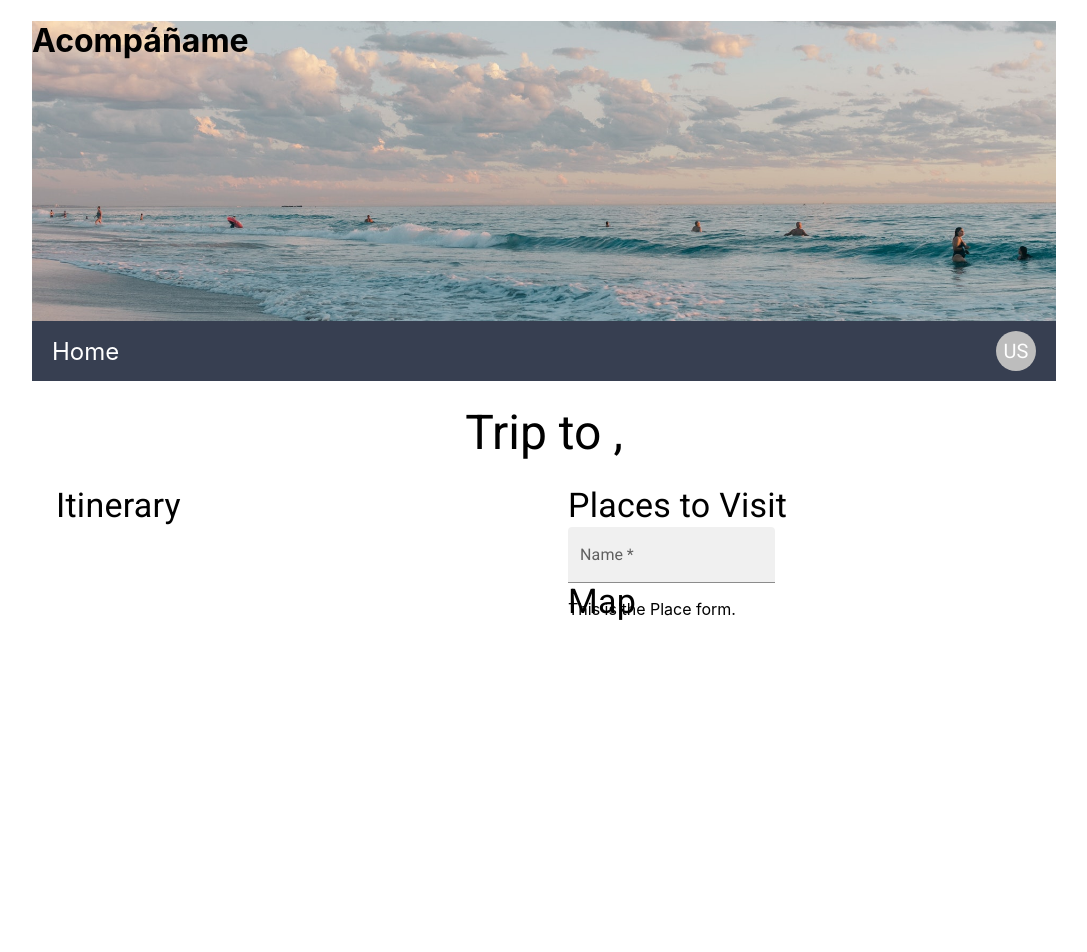
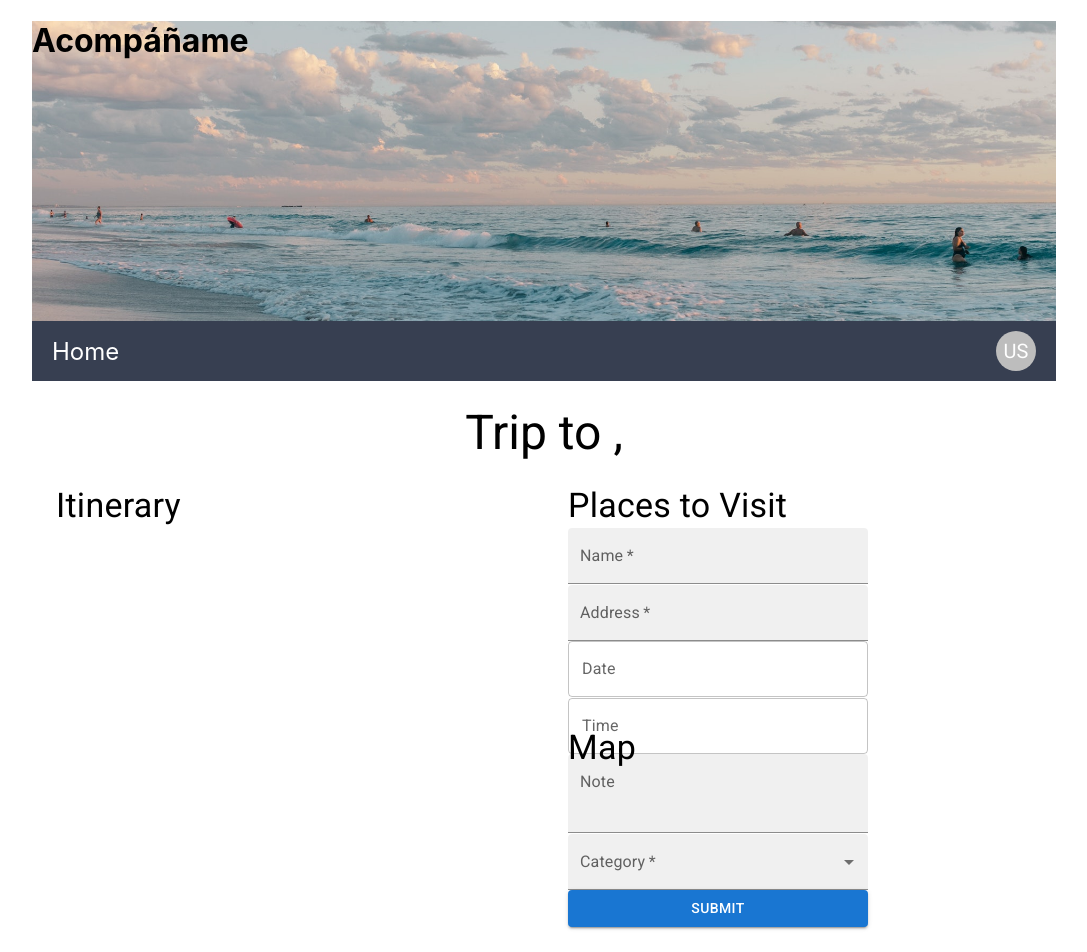
Before and after one commit to gibarra2/accompany-me-frontend, a React (Create React App) app in the folder frontend/: page /user/1/trip/1 in a window 1280 px wide. Shown: the top 952 px of the page, without its empty margins (96-1183 px from the left). Before the commit the page ends 800 px from the top, so only its background shows below. Built offline with nearby package versions, Linux system fonts and the light colour scheme; no server answers.

Commit message:
PlaceForm component resets and sends POST request after submission

```diff
--- a/frontend/src/Components/Trip Page Components/PlaceForm.js
+++ b/frontend/src/Components/Trip Page Components/PlaceForm.js
@@ -1,13 +1,26 @@
 import React, { useState } from 'react';
 import TextField from '@mui/material/TextField';
+import InputLabel from '@mui/material/InputLabel';
+import MenuItem from '@mui/material/MenuItem';
+import Select from '@mui/material/Select';
+import FormControl from '@mui/material/FormControl';
+import Button from '@mui/material/Button';
+import { AdapterDateFns } from '@mui/x-date-pickers/AdapterDateFns';
+import {
+  LocalizationProvider,
+  DatePicker,
+  TimePicker,
+} from '@mui/x-date-pickers';
+import format from 'date-fns/format';
 
-const PlaceForm = () => {
+const PlaceForm = ({ submitPlace }) => {
   const defaultState = {
     name: '',
     address: '',
-    date: '',
+    date: null,
+    time: null,
     note: '',
-    cateogry: '',
+    category: '',
   };
   const [formFields, setFormFields] = useState(defaultState);
 
@@ -15,9 +28,23 @@ const PlaceForm = () => {
     setFormFields({ ...formFields, [e.target.id]: e.target.value });
   };
 
+  const submitPlaceData = (event) => {
+    event.preventDefault();
+    let formattedDate = format(formFields.date, 'MM-dd-yyyy');
+    let formattedTime = format(formFields.time, 'HH:mm');
+
+    const requestBody = {
+      ...formFields,
+      date: formattedDate,
+      time: formattedTime,
+    };
+    submitPlace(requestBody);
+    setFormFields(defaultState);
+  };
+
   return (
     <>
-      <form>
+      <form className="new-place-form" onSubmit={submitPlaceData}>
         <TextField
           id="name"
           label="Name"
@@ -26,12 +53,62 @@ const PlaceForm = () => {
           onChange={handleChange}
           required
         />
+        <TextField
+          id="address"
+          label="Address"
+          variant="filled"
+          value={formFields.address}
+          onChange={handleChange}
+          required
+        />
+        <LocalizationProvider dateAdapter={AdapterDateFns}>
+          <DatePicker
+            label="Date"
+            value={formFields.date}
+            onChange={(newValue) => {
+              setFormFields({ ...formFields, date: newValue });
+            }}
+            renderInput={(params) => <TextField {...params} />}
+          />
+          <TimePicker
+            label="Time"
+            value={formFields.time}
+            onChange={(newValue) => {
+              setFormFields({ ...formFields, time: newValue });
+            }}
+            renderInput={(params) => <TextField {...params} />}
+          />
+        </LocalizationProvider>
+        <TextField
+          id="note"
+          label="Note"
+          variant="filled"
+          value={formFields.note}
+          onChange={handleChange}
+          multiline
+          rows={2}
+        />
+        <FormControl variant="filled" required>
+          <InputLabel id="category-label">Category</InputLabel>
+          <Select
+            labelId="category-label"
+            id="category"
+            value={formFields.category}
+            label="Category"
+            onChange={(e) =>
+              setFormFields({ ...formFields, category: e.target.value })
+            }
+          >
+            <MenuItem value={'DINE'}>Dining</MenuItem>
+            <MenuItem value={'SHOP'}>Shopping</MenuItem>
+            <MenuItem value={'ATTR'}>Attraction</MenuItem>
+          </Select>
+        </FormControl>
+        <Button variant="contained" type="submit">
+          Submit
+        </Button>
       </form>
-      <p>This is the Place form.</p>
-      {/* name - Text input */}
-      {/* address - Text input */}
-      {/* Date - DateTimePicker */}
-      {/* Note - Large Text input? */}
+
       {/* Category - Dropdown */}
     </>
   );
--- a/frontend/src/Pages/Trip.js
+++ b/frontend/src/Pages/Trip.js
@@ -18,6 +18,28 @@ const Trip = () => {
     axios
       .get(`${url}/trips/${ID}/`)
       .then((response) => {
+        setTripDetails(response.data);
+        setScheduledPlaces(
+          response.data.places.filter((place) => {
+            return place.date !== null;
+          })
+        );
+        setUnscheduledPlaces(
+          response.data.places.filter((place) => {
+            return place.date === null;
+          })
+        );
+      })
+      .catch((error) => {
+        console.log(error.response);
+      });
+  };
+
+  const submitPlace = (placeInfo) => {
+    axios
+      .post(`${url}/trips/${tripID}/places/`, placeInfo)
+      .then((response) => {
+        console.log(response);
         setTripDetails(response.data);
         setScheduledPlaces(
           response.data.places.filter((place) => {
@@ -53,7 +75,7 @@ const Trip = () => {
         </Container>
         <Container clasName="draft-conatiner">
           <Typography variant="h4">Places to Visit</Typography>
-          <PlaceForm />
+          <PlaceForm submitPlace={submitPlace} />
         </Container>
         <Container className="map-container">
           <Typography variant="h4">Map</Typography>
--- a/frontend/src/styles/TripPage.css
+++ b/frontend/src/styles/TripPage.css
@@ -22,3 +22,11 @@
     grid-row: 2 / span 1;
     grid-column: 2 / span 1;
 }
+
+.new-place-form {
+    display: flex;
+    flex-direction: column;
+    width: 300px;
+    height: 400px;
+    justify-content: space-evenly;
+}
```
